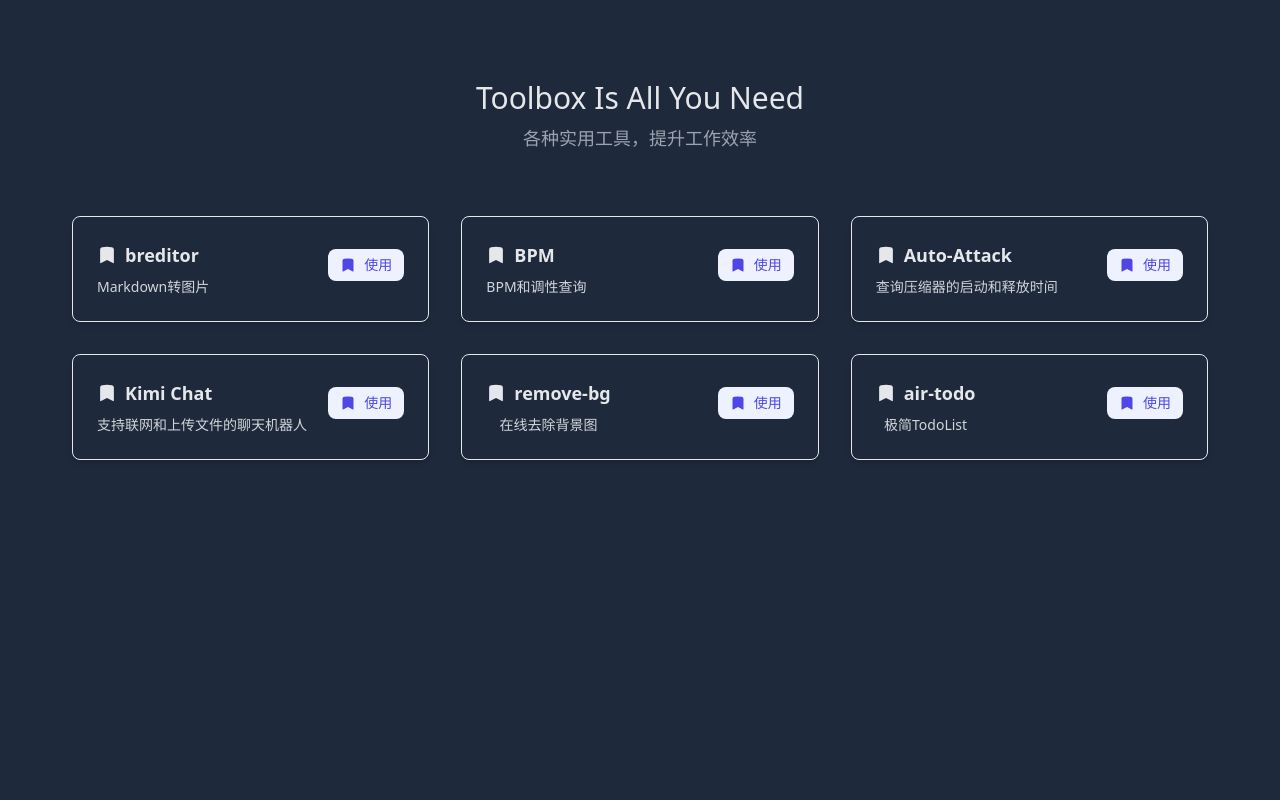
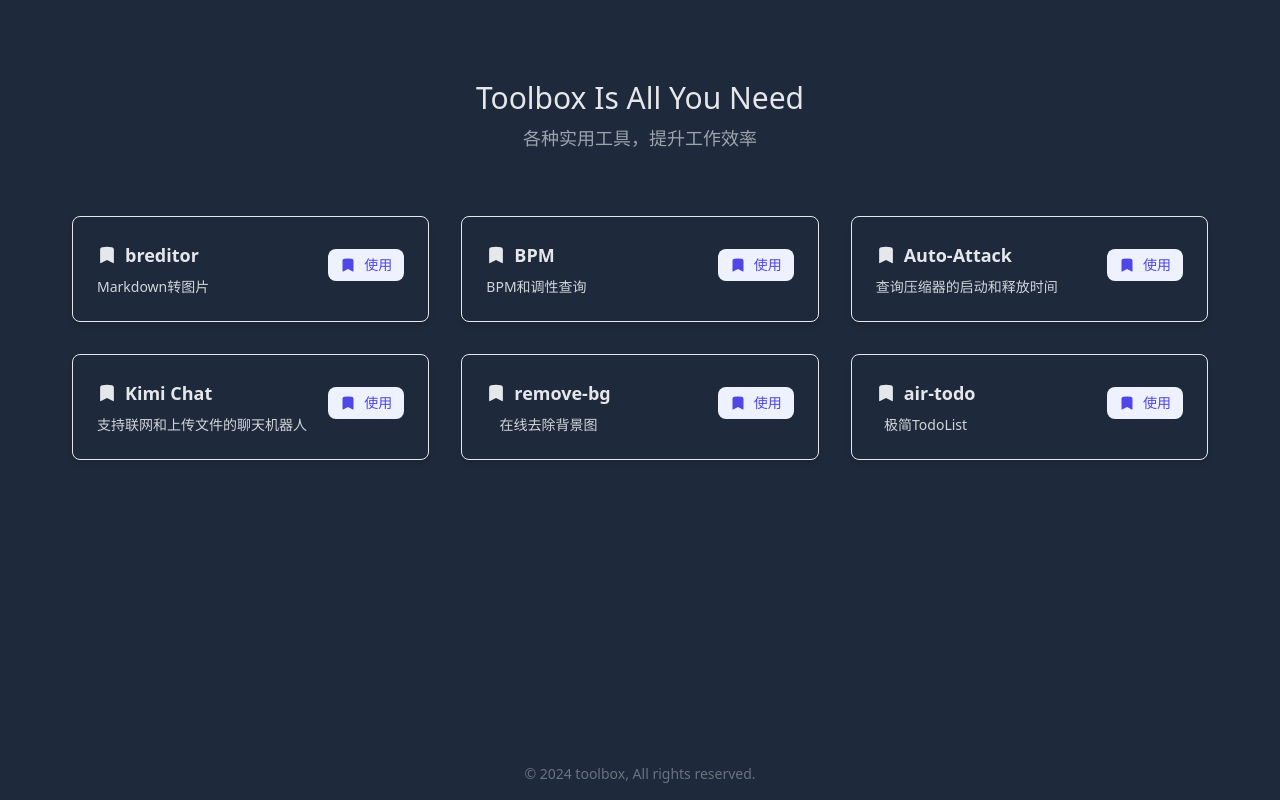
Before and after one commit to aircrushin/toolbox, a Nuxt app: page / in a window 1280 px wide. Built offline with nearby package versions, Linux system fonts and the light colour scheme.

Commit message:
Update index.vue

```diff
--- a/pages/index.vue
+++ b/pages/index.vue
@@ -3,5 +3,6 @@
   <p class="text-3xl font-thin text-gray-200">Toolbox Is All You Need</p>
   <p class="text-lg font-thin text-gray-400 mt-2">各种实用工具，提升工作效率</p>
   <Navi></Navi>
+  <p class="text-gray-500 fixed bottom-4 left-0 right-0 text-center text-sm">© 2024 toolbox, All rights reserved.</p>
   </div>
 </template>
```
